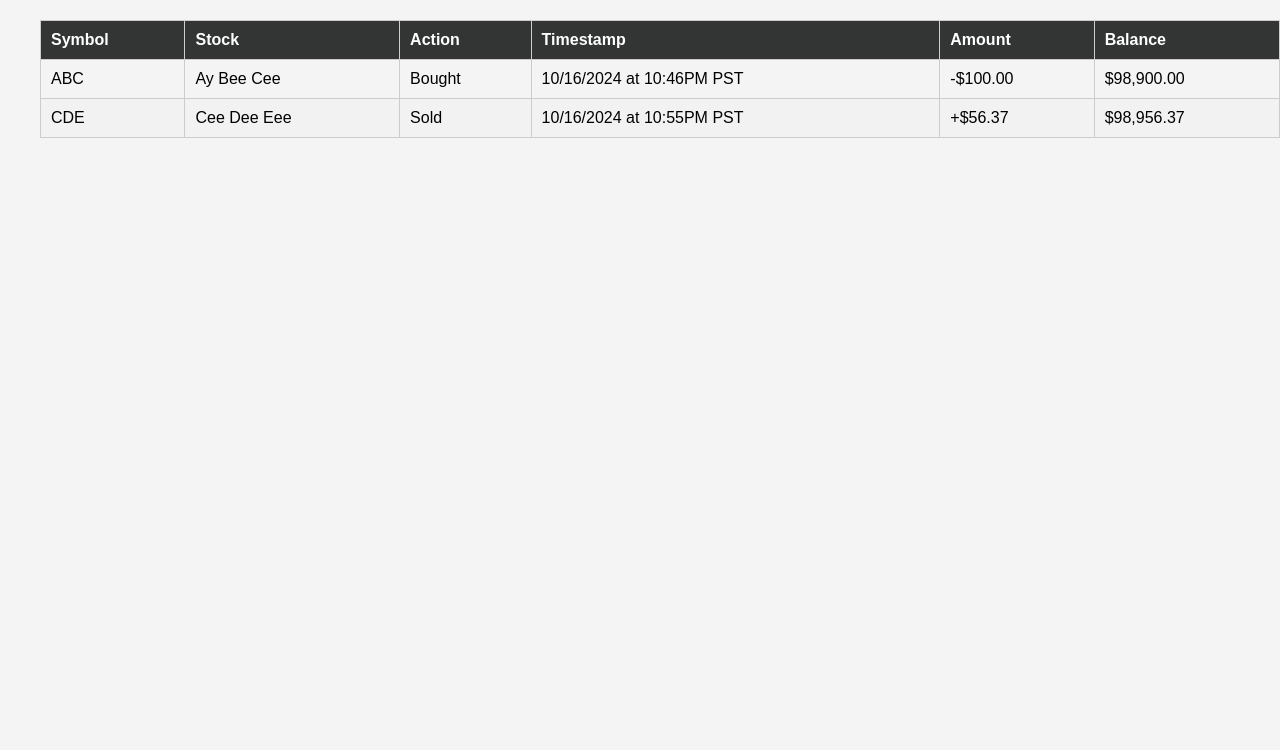
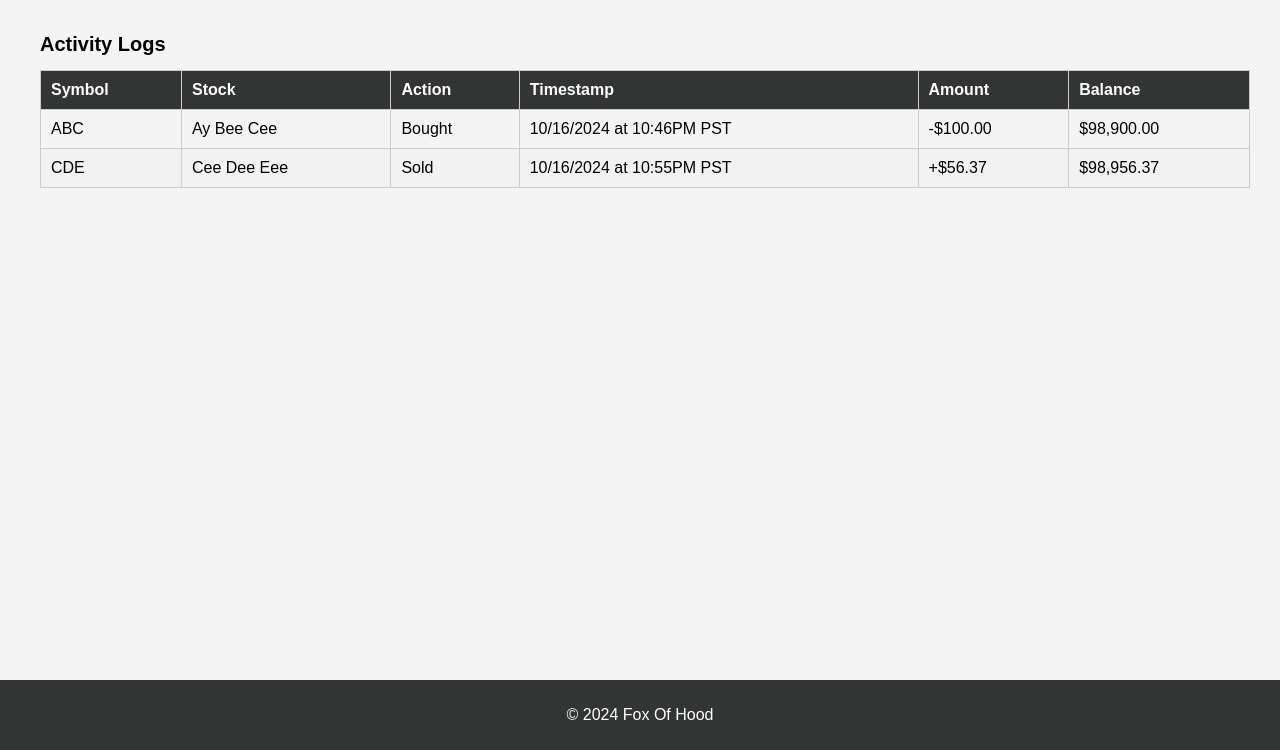
Before and after one commit to ettany/FOH_PSE, a Flask app: page /log in a window 1280 px wide. Shown: the part 50-800 px from the top of the page. Run offline with Flask 3, Linux system fonts and the light colour scheme.

Commit message:
Update log.html

```diff
--- a/LoginProgress/frontend/templates/log.html
+++ b/LoginProgress/frontend/templates/log.html
@@ -21,7 +21,8 @@
         </div>
     </header>
     <main>
-        <div>
+        <h1>Activity Logs</h1>
+        <section>
             <table>
                 <thead>
                     <tr>
@@ -53,8 +54,10 @@
                     </tr>
                 </tbody>
             </table>
-        </div>
+        </section>
     </main>
-
+    <footer>
+        <p>&copy; 2024 Fox Of Hood</p>
+    </footer>
 </body>
 </html>
```
